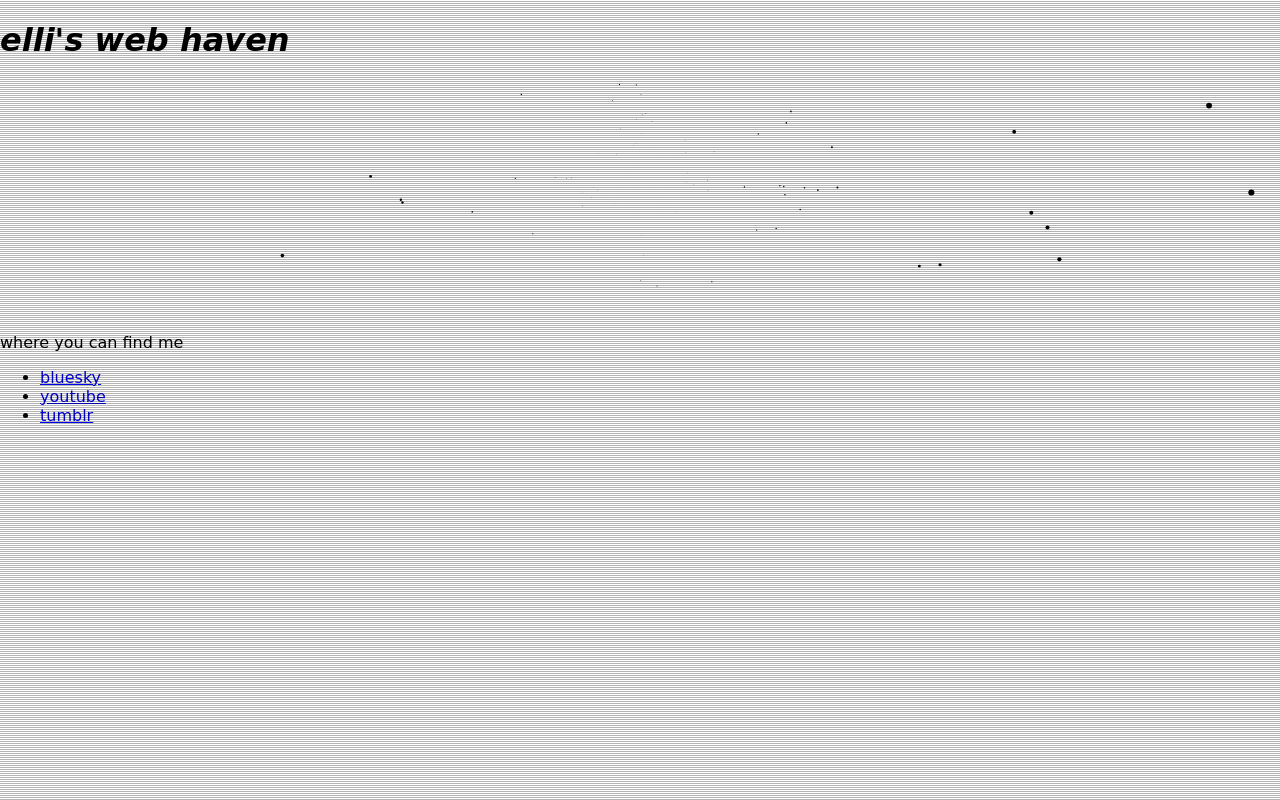
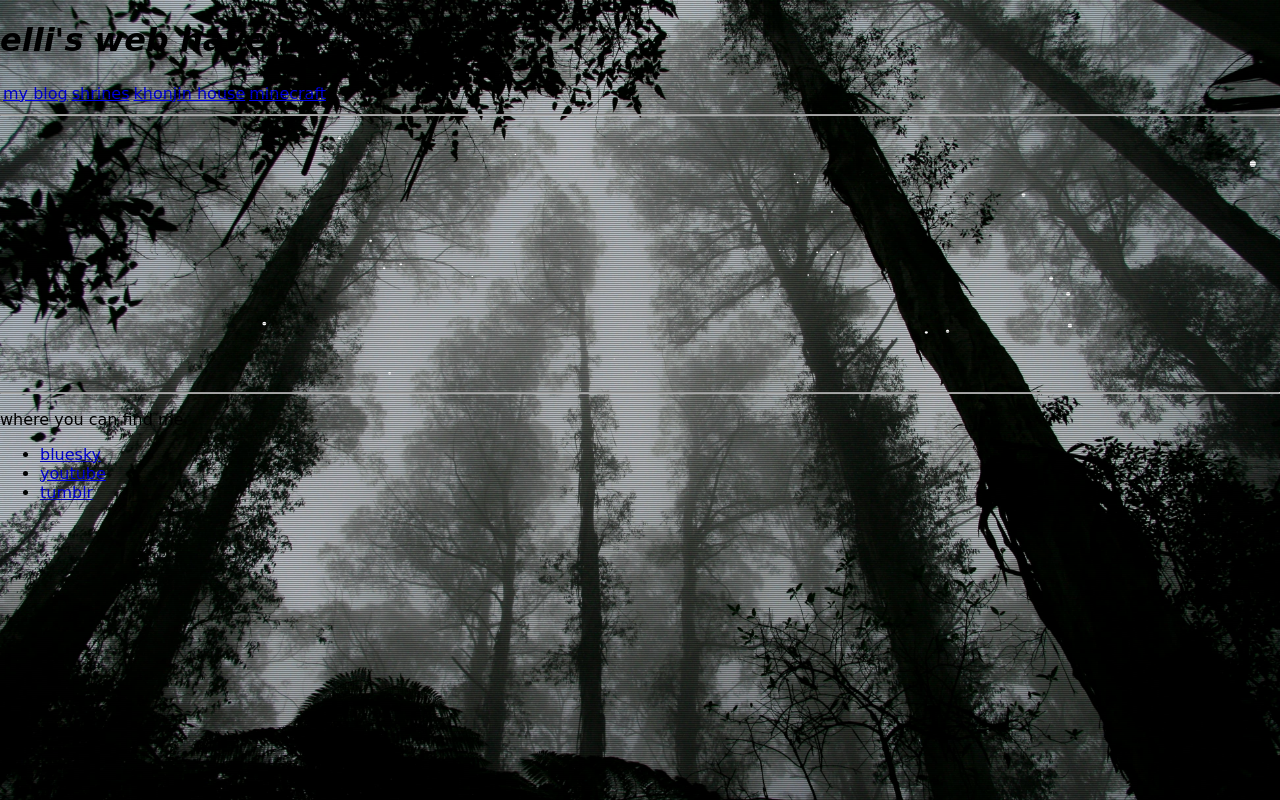
Before and after one commit to rose-thunder/website, a plain HTML site: page index.html in a window 1280 px wide. Drawn offline with Linux system fonts and the light colour scheme; a web font is replaced by a local one.

Commit message:
added stuff for new home page design

```diff
--- a/index.html
+++ b/index.html
@@ -18,13 +18,22 @@
 <body style="margin: 0; height: 100%">
   <header class="title">
     <h1><i>elli's web haven</i></h1>
+    <table class="pages">
+      <tr>
+        <td><a href="pages/blog/blog.html">my blog</a></td>
+        <td><a href="pages/shrines/shrines.html">shrines</a></td>
+        <td><a href="pages/shrines/khonjin/main.html">khonjin house</a></td>
+        <td><a href="pages/shrines/minecraft/main.html">minecraft</a></td>
+      </tr>
+    </table>
   </header>
   <main class="haven">
+    <hr />
     <div id="stars">
       <canvas id="starfield"></canvas>
     </div>
     <script src="pages/index/starfield.js"></script>
-    <br />
+    <hr />
     <div class="find-me">
       <p>where you can find me</p>
       <ul>
--- a/pages/index/home.css
+++ b/pages/index/home.css
@@ -0,0 +1,4 @@
+body {
+  background: url(../../site/assets/forest-min.jpg);
+  background-size: cover;
+}
--- a/pages/index/starfield.js
+++ b/pages/index/starfield.js
@@ -63,7 +63,7 @@ setInterval(function() {
     // draw star
     c.beginPath();
     c.arc(x, y, r, 0, 2 * Math.PI, false);
-    c.fillStyle = "black";
+    c.fillStyle = "white";
     //var brightness = Math.random() * 255;
     //c.fillStyle = "rgb(" + brightness + "," + brightness + "," + brightness + ")";
     c.fill();
```
Also changed, not shown: site/assets/forest-min.jpg (added).
